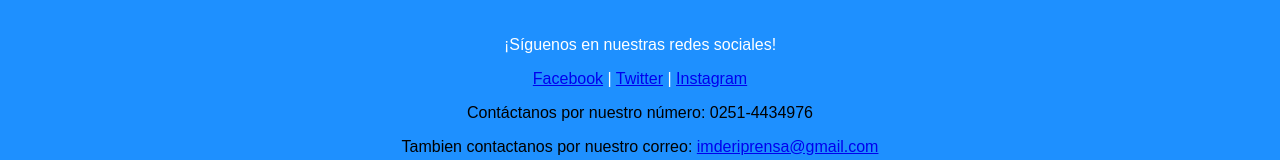
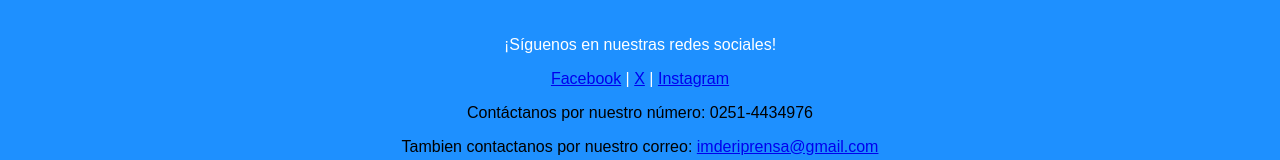
Before and after one commit to Davinzilla/Davinzilla.github.io, a plain HTML site: page vision y mision.html in a window 1280 px wide. Shown: the part 3220-3380 px from the top of the page. Drawn offline with Linux system fonts and the light colour scheme.

Commit message:
vision y mision.html

```diff
--- a/vision y mision.html
+++ b/vision y mision.html
@@ -59,7 +59,7 @@
         <p>¡Síguenos en nuestras redes sociales!</p>
         <p>
             <a href="https://www.facebook.com/profile.php?id=100068356145507" target="_blank">Facebook</a> |
-            <a href="https://x.com/somosimderi" target="_blank">Twitter</a> |
+            <a href="https://x.com/somosimderi" target="_blank">X</a> |
             <a href="https://www.instagram.com/imderiribarren/" target="_blank">Instagram</a>
         </p>
         <p style="color: black;">Contáctanos por nuestro número: 0251-4434976</p>
```
